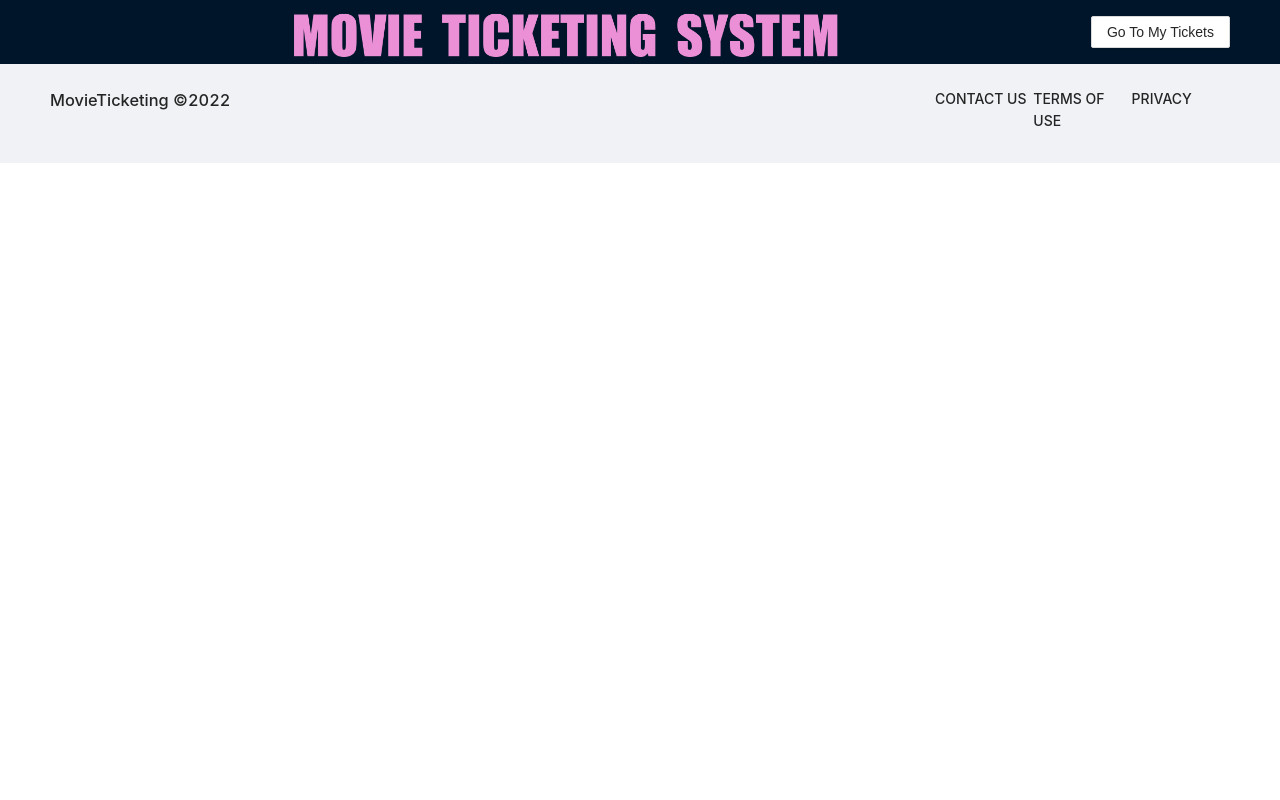
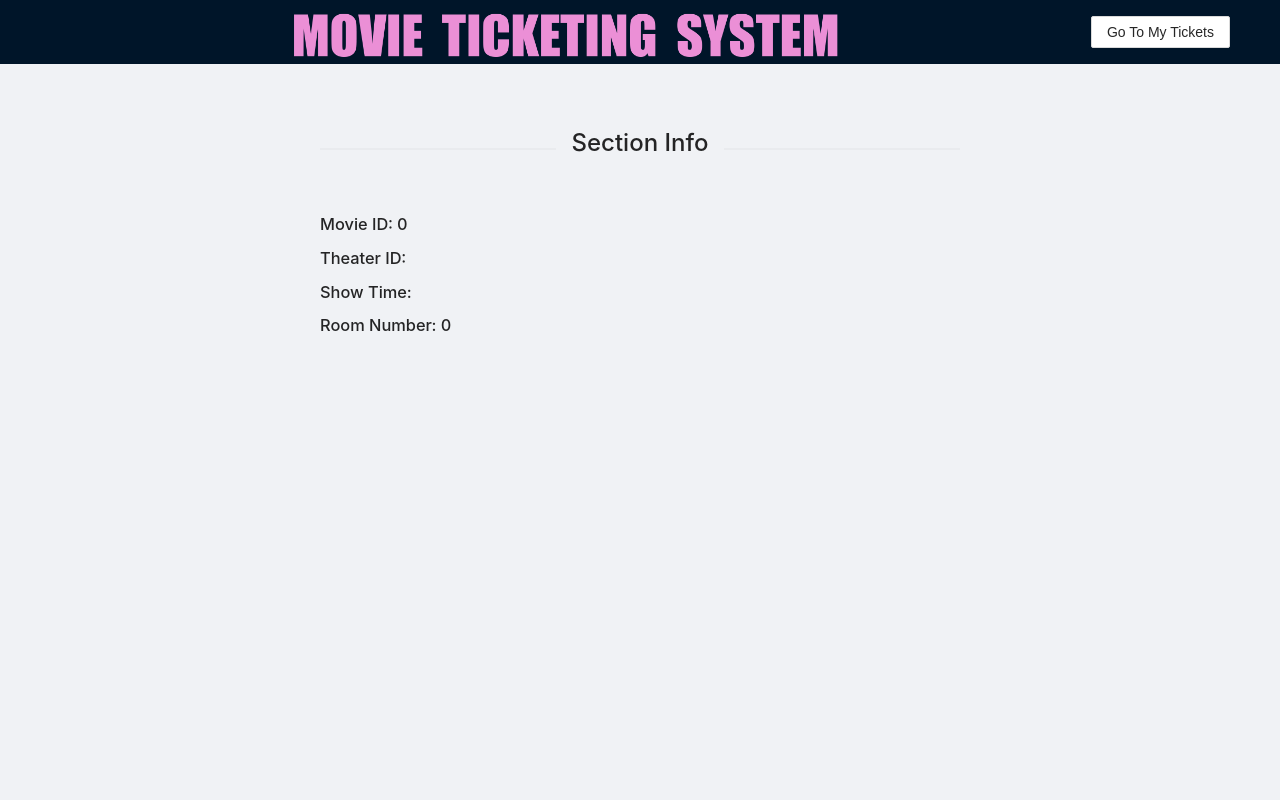
Before and after one commit to bowenwu0905/Movie_Ticketing_System, a React (Create React App) app in the folder frontEnd/: page /sections/tickets/sectionById in a window 1280 px wide. Shown: the top 800 px of the page. Built offline with nearby package versions, Linux system fonts and the light colour scheme.

Commit message:
updating client

```diff
--- a/frontEnd/src/components/Main.js
+++ b/frontEnd/src/components/Main.js
@@ -14,8 +14,8 @@ class Main extends React.Component{
         <Routes>
             <Route path="/" element={<Movies/>}/>
             <Route path="/sections" element={<Sections/>}/>
-            <Route path="/tickets" element={<Tickets/>}/>
-            <Route path="/sectionById" element={<SectionByID/>}/>
+            <Route path="/sections/tickets" element={<Tickets/>}/>
+            <Route path="/sections/tickets/sectionById" element={<SectionByID/>}/>
         </Routes>
     )
   }
--- a/frontEnd/src/components/SectionByID.js
+++ b/frontEnd/src/components/SectionByID.js
@@ -16,20 +16,23 @@ const formItemLayout = {
 
 class SectionByID extends Component {
     state = {
-        sections:
-            [{
+        section:
+            {
                 movie_id: 0,
                 room_number: 0,
                 section_id: 0,
                 showtime: null,
-            }],
+                theater_id: null,
+                tickets: []
+            },
     };
 
     // get sections by movieId
     componentDidMount() {
       const url = window.location.href;
       console.log(url);
-      const curSectionId = url.substr(42, url.length);
+      const curSectionId = url.substr(61, url.length);
+      console.log(curSectionId);
       if (curSectionId !== "") {
         getSectionsBySectionId(parseInt(curSectionId))
               .then(res => {
@@ -61,15 +64,14 @@ class SectionByID extends Component {
               {...formItemLayout}
               name="section"
               scrollToFirstError
-            >{this.state.sections.map((section)=>(
+            >
             <div>
-            <h3>Movie ID:  {section.movie_id}</h3>
-            <h3>Theater ID:  {section.theater_id}</h3>
-            <h3>Show Time:  {section.showtime}</h3>
-            <h3>Room Number:  {section.room_number}</h3>
+            <h3>Movie ID:  {this.state.section.movie_id}</h3>
+            <h3>Theater ID:  {this.state.section.theater_id}</h3>
+            <h3>Show Time:  {this.state.section.showtime}</h3>
+            <h3>Room Number:  {this.state.section.room_number}</h3>
               <br></br>
             </div>
-            ))}
             </Form>
           </Col>
         </Row>
--- a/frontEnd/src/components/Tickets.js
+++ b/frontEnd/src/components/Tickets.js
@@ -32,7 +32,7 @@ class Tickets extends Component {
     componentDidMount() {
       const url = window.location.href;
       console.log(url);
-      const curAudienceId = url.substr(38, url.length);
+      const curAudienceId = url.substr(50, url.length);
       console.log(curAudienceId);
       if (curAudienceId !== "") {
         getTicketByAudienceID(parseInt(curAudienceId))
@@ -84,6 +84,8 @@ class Tickets extends Component {
                 htmlType="submit" type="primary">
                   Delete Ticket
                 </Button>
+                <br></br>
+                <br></br>
                 <Button onClick={()=> {
                     this.setState({
                       curSectionID: ticket.sectionID,
--- a/frontEnd/src/components/Top.js
+++ b/frontEnd/src/components/Top.js
@@ -19,7 +19,7 @@ class Top extends Component {
                 </Col>
                 <Col>
                     <nav>
-                        <Link to="/tickets?audienceID=1">
+                        <Link to="/sections/tickets?audienceID=1">
                             <Button>Go To My Tickets</Button>
                         </Link>
                     </nav>
```
